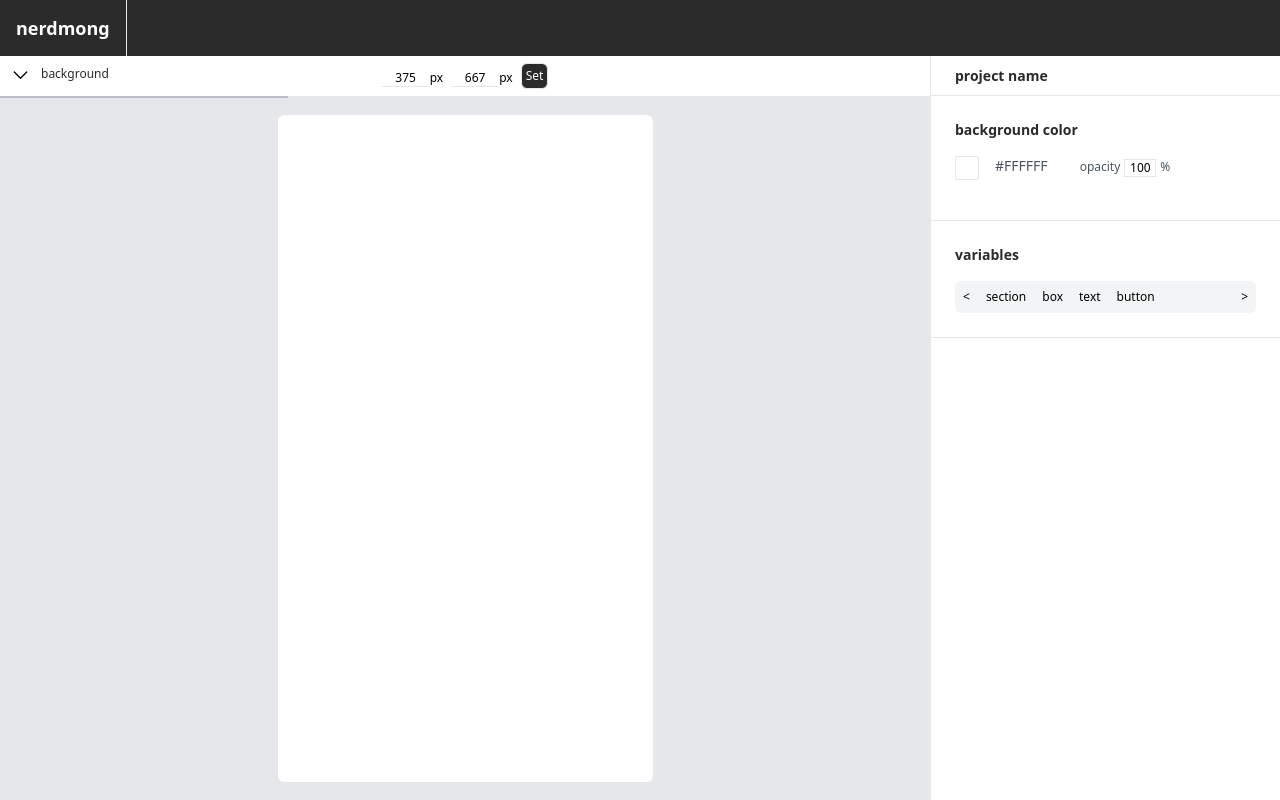
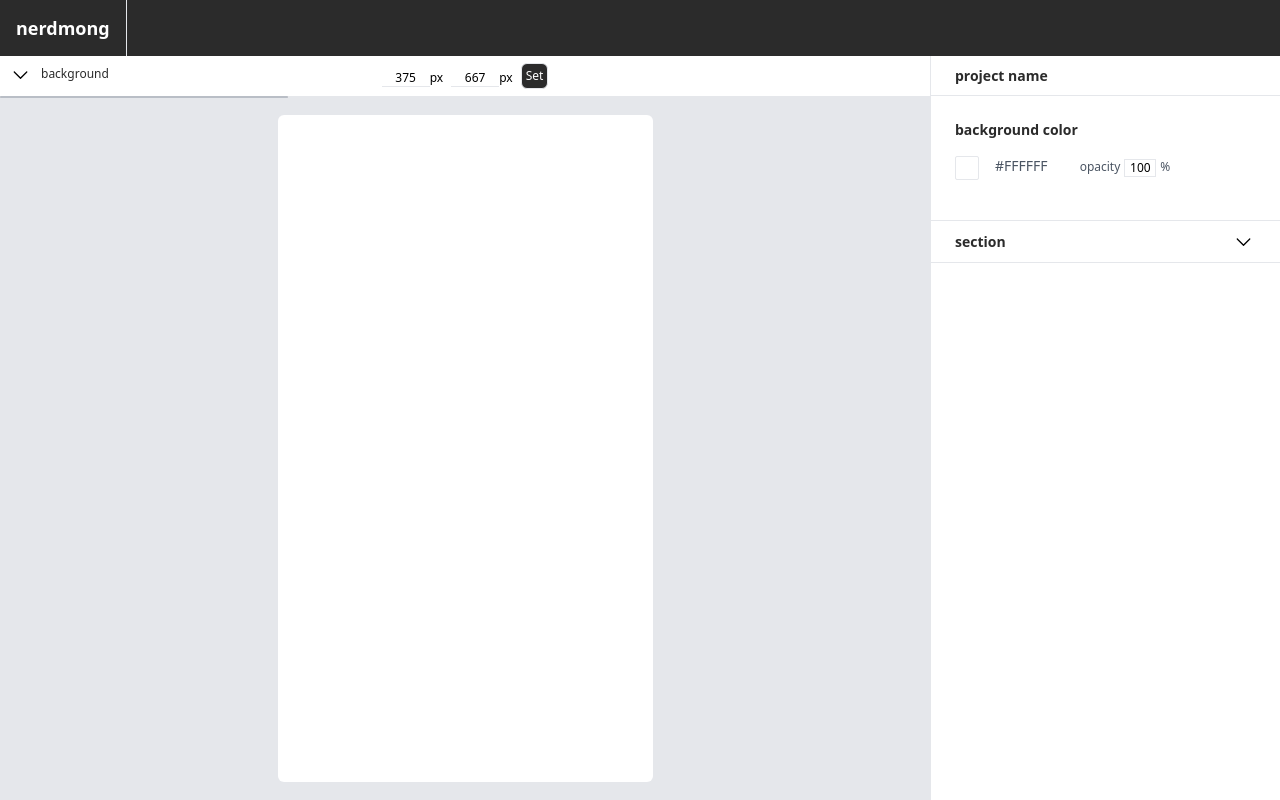
Before and after one commit to indeeeah/Editor, a Next.js app: page / in a window 1280 px wide. Built offline with nearby package versions, Linux system fonts and the light colour scheme.

Commit message:
섹션 variable에서 제외 및 섹션 추가시 화면에 바로 나타나게 작업

```diff
--- /dev/null
+++ b/src/containers/Home/Editor/Section.tsx
@@ -0,0 +1,142 @@
+'use client';
+
+import { useCallback, useEffect, useRef, useState } from 'react';
+
+import { uuidv7 } from 'uuidv7';
+
+import Color from '@/components/Edit/Color';
+import Direction from '@/components/Edit/Direction';
+import Size from '@/components/Edit/Size';
+import { ElementType } from '@/libs/elements';
+import {
+  DirectionType,
+  convertDirection,
+  convertGrid,
+  convertSize,
+} from '@/libs/style';
+import { useElements } from '@/providers/ElementProvider';
+import { Element } from '@/types/element';
+
+const defaultStyle = {
+  color: '#FFFFFF',
+  opacity: 1,
+  direction: 'horizontal',
+  width: '100%',
+  height: 50,
+  grid: 1,
+  paddingTop: 0,
+  paddingRight: 0,
+  paddingBottom: 0,
+  paddingLeft: 0,
+  marginTop: 0,
+  marginRight: 0,
+  marginBottom: 0,
+  marginLeft: 0,
+};
+
+export default function Section() {
+  const sectionRef = useRef<HTMLDivElement>(null);
+
+  const { newElement, setNewElement, elements, setElements } = useElements();
+
+  const [isOpen, setIsOpen] = useState(false);
+  const [section, setSection] = useState(defaultStyle);
+
+  const convertStyle = useCallback(() => {
+    return {
+      backgroundColor: section.color,
+      opacity: section.opacity,
+      width: convertSize(section.width),
+      height: convertSize(section.height),
+      paddingTop: convertSize(section.paddingTop),
+      paddingRight: convertSize(section.paddingRight),
+      paddingBottom: convertSize(section.paddingBottom),
+      paddingLeft: convertSize(section.paddingLeft),
+      marginTop: convertSize(section.marginTop),
+      marginRight: convertSize(section.marginRight),
+      marginBottom: convertSize(section.marginBottom),
+      marginLeft: convertSize(section.marginLeft),
+      ...convertGrid(section.grid),
+      ...convertDirection(section.direction as DirectionType),
+    };
+  }, [section]);
+
+  const addNewElement = () => {
+    setNewElement({
+      type: ElementType.Section,
+      id: uuidv7(),
+      text: `Section ${elements.length + 1}`,
+      style: convertStyle(),
+    });
+  };
+
+  useEffect(() => {
+    setNewElement(prev => {
+      if (!prev) return null;
+      return { ...prev, style: convertStyle() };
+    });
+  }, [setNewElement, convertStyle]);
+
+  const trashSection = () => {
+    setNewElement(null);
+    setIsOpen(false);
+  };
+
+  const addSection = () => {
+    setElements(prevElements => [...prevElements, newElement as Element]);
+    setSection(defaultStyle);
+    setNewElement(null);
+    setIsOpen(false);
+  };
+
+  return (
+    <div
+      className={`relative border-b border-gray-primary p-6 transition-all ${!isOpen && '!py-2'}`}
+    >
+      <div
+        className="flex cursor-pointer items-center justify-between gap-2"
+        ref={sectionRef}
+        onClick={() => {
+          setIsOpen(!isOpen);
+          addNewElement();
+        }}
+      >
+        <p className="text-sm font-bold text-blue">section</p>
+        <svg
+          width="25"
+          height="25"
+          viewBox="0 0 20 20"
+          fill="currentColor"
+          xmlns="http://www.w3.org/2000/svg"
+          className={`${isOpen ? 'rotate-180' : ''} ml-2 transition-all`}
+        >
+          <path d="M10 13.5C9.87 13.5 9.74 13.45 9.65 13.35L4.65 8.34999C4.45 8.14999 4.45 7.83999 4.65 7.63999C4.85 7.43999 5.16 7.43999 5.36 7.63999L10.01 12.29L14.66 7.63999C14.86 7.43999 15.17 7.43999 15.37 7.63999C15.57 7.83999 15.57 8.14999 15.37 8.34999L10.37 13.35C10.27 13.45 10.14 13.5 10.02 13.5H10Z" />
+        </svg>
+      </div>
+      <div className={`flex flex-col pt-4 ${isOpen ? '' : 'hidden'}`}>
+        <p className="text-sm font-bold text-blue">color</p>
+        <Color variableStyle={section} handleVariableStyle={setSection} />
+        <p className="text-sm font-bold text-blue">direction</p>
+        <Direction variableStyle={section} handleVariableStyle={setSection} />
+        <p className="text-sm font-bold text-blue">size</p>
+        <Size variableStyle={section} handleVariableStyle={setSection} />
+        <div className="grid grid-cols-2 gap-2">
+          <button
+            type="button"
+            className="mt-4 rounded-md bg-blue p-1 text-xs text-white"
+            onClick={trashSection}
+          >
+            Trash
+          </button>
+          <button
+            type="button"
+            className="mt-4 rounded-md bg-blue p-1 text-xs text-white"
+            onClick={addSection}
+          >
+            Add
+          </button>
+        </div>
+      </div>
+    </div>
+  );
+}
--- a/src/containers/Home/Editor/Variables/Controller.tsx
+++ b/src/containers/Home/Editor/Variables/Controller.tsx
@@ -1,10 +1,10 @@
 import { useRef } from 'react';
 
-import { ElementType } from '@/libs/elements';
+import { VariableType } from '@/libs/variables';
 
 type ControllerProps = {
-  selectedVariable: ElementType | null;
-  handleSelectedVariable: (variable: ElementType) => void;
+  selectedVariable: VariableType | null;
+  handleSelectedVariable: (variable: VariableType) => void;
 };
 
 export default function Controller({
@@ -40,22 +40,10 @@ export default function Controller({
           className="p-2 text-xs hover:bg-blue hover:text-white"
           style={{
             backgroundColor:
-              selectedVariable === ElementType.Section ? '#2B2B2B' : '',
-            color: selectedVariable === ElementType.Section ? '#fff' : '',
+              selectedVariable === VariableType.Box ? '#2B2B2B' : '',
+            color: selectedVariable === VariableType.Box ? '#fff' : '',
           }}
-          onClick={() => handleSelectedVariable(ElementType.Section)}
-        >
-          section
-        </button>
-        <button
-          type="button"
-          className="p-2 text-xs hover:bg-blue hover:text-white"
-          style={{
-            backgroundColor:
-              selectedVariable === ElementType.Box ? '#2B2B2B' : '',
-            color: selectedVariable === ElementType.Box ? '#fff' : '',
-          }}
-          onClick={() => handleSelectedVariable(ElementType.Box)}
+          onClick={() => handleSelectedVariable(VariableType.Box)}
         >
           box
         </button>
@@ -64,10 +52,10 @@ export default function Controller({
           className="p-2 text-xs hover:bg-blue hover:text-white"
           style={{
             backgroundColor:
-              selectedVariable === ElementType.Text ? '#2B2B2B' : '',
-            color: selectedVariable === ElementType.Text ? '#fff' : '',
+              selectedVariable === VariableType.Text ? '#2B2B2B' : '',
+            color: selectedVariable === VariableType.Text ? '#fff' : '',
           }}
-          onClick={() => handleSelectedVariable(ElementType.Text)}
+          onClick={() => handleSelectedVariable(VariableType.Text)}
         >
           text
         </button>
@@ -76,10 +64,10 @@ export default function Controller({
           className="p-2 text-xs hover:bg-blue hover:text-white"
           style={{
             backgroundColor:
-              selectedVariable === ElementType.Button ? '#2B2B2B' : '',
-            color: selectedVariable === ElementType.Button ? '#fff' : '',
+              selectedVariable === VariableType.Button ? '#2B2B2B' : '',
+            color: selectedVariable === VariableType.Button ? '#fff' : '',
           }}
-          onClick={() => handleSelectedVariable(ElementType.Button)}
+          onClick={() => handleSelectedVariable(VariableType.Button)}
         >
           button
         </button>
--- a/src/containers/Home/Editor/Variables/SectionVariable.tsx
+++ /dev/null
@@ -1,76 +0,0 @@
-import { useState } from 'react';
-
-import { uuidv7 } from 'uuidv7';
-
-import Color from '@/components/Edit/Color';
-import Direction from '@/components/Edit/Direction';
-import Size from '@/components/Edit/Size';
-import { ElementType } from '@/libs/elements';
-import { DirectionType, convertDirection, convertSize } from '@/libs/style';
-import { useElements } from '@/providers/ElementProvider';
-
-export default function SectionVariable() {
-  const { elements, setElements } = useElements();
-
-  const [section, setSection] = useState({
-    color: '#FFFFFF',
-    opacity: 1,
-    direction: 'horizontal',
-    width: '100%',
-    height: 50,
-    paddingTop: 0,
-    paddingRight: 0,
-    paddingBottom: 0,
-    paddingLeft: 0,
-    marginTop: 0,
-    marginRight: 0,
-    marginBottom: 0,
-    marginLeft: 0,
-  });
-
-  const addSection = () => {
-    const style = {
-      backgroundColor: section.color,
-      opacity: section.opacity,
-      width: convertSize(section.width),
-      height: convertSize(section.height),
-      paddingTop: convertSize(section.paddingTop),
-      paddingRight: convertSize(section.paddingRight),
-      paddingBottom: convertSize(section.paddingBottom),
-      paddingLeft: convertSize(section.paddingLeft),
-      marginTop: convertSize(section.marginTop),
-      marginRight: convertSize(section.marginRight),
-      marginBottom: convertSize(section.marginBottom),
-      marginLeft: convertSize(section.marginLeft),
-      ...convertDirection(section.direction as DirectionType),
-    };
-
-    setElements([
-      ...elements,
-      {
-        type: ElementType.Section,
-        id: uuidv7(),
-        text: `Section ${elements.length + 1}`,
-        style,
-      },
-    ]);
-  };
-
-  return (
-    <div className="flex flex-col">
-      <p className="text-sm font-bold text-blue">color</p>
-      <Color variableStyle={section} handleVariableStyle={setSection} />
-      <p className="text-sm font-bold text-blue">direction</p>
-      <Direction variableStyle={section} handleVariableStyle={setSection} />
-      <p className="text-sm font-bold text-blue">size</p>
-      <Size variableStyle={section} handleVariableStyle={setSection} />
-      <button
-        type="button"
-        className="mt-4 rounded-md bg-blue p-1 text-xs text-white"
-        onClick={addSection}
-      >
-        Add
-      </button>
-    </div>
-  );
-}
--- a/src/containers/Home/Editor/Variables/index.tsx
+++ b/src/containers/Home/Editor/Variables/index.tsx
@@ -2,17 +2,14 @@
 
 import { ComponentType, useState } from 'react';
 
-import { ElementType } from '@/libs/elements';
+import { VariableType } from '@/libs/variables';
 
 import Controller from './Controller';
-import SectionVariable from './SectionVariable';
 
-const variableComponent: Record<ElementType, ComponentType<any>> = {
-  [ElementType.Section]: SectionVariable,
-};
+const variableComponent: Record<VariableType, ComponentType<any>> = {};
 
 export default function Variables() {
-  const [selectedVariable, setSelectedVariable] = useState<ElementType | null>(
+  const [selectedVariable, setSelectedVariable] = useState<VariableType | null>(
     null,
   );
 
--- a/src/containers/Home/Editor/index.tsx
+++ b/src/containers/Home/Editor/index.tsx
@@ -1,4 +1,7 @@
+import { useElements } from '@/providers/ElementProvider';
+
 import BackgroundColor from './BackgroundColor';
+import Section from './Section';
 import Title from './Title';
 import Variables from './Variables';
 
@@ -14,6 +17,8 @@ export default function Editor({
   background,
   handleBackgroundChange,
 }: EditorProps) {
+  const { elements } = useElements();
+
   return (
     <div className="flex h-full w-[350px] flex-col border-l border-gray-primary">
       <Title />
@@ -21,7 +26,8 @@ export default function Editor({
         background={background}
         handleBackgroundChange={handleBackgroundChange}
       />
-      <Variables />
+      <Section />
+      {elements.length > 0 && <Variables />}
     </div>
   );
 }
--- a/src/libs/style.ts
+++ b/src/libs/style.ts
@@ -8,6 +8,12 @@ export function convertSize(size: number | string) {
   return size;
 }
 
+export function convertGrid(grid: number) {
+  if (!grid) return {};
+
+  return { gridTemplateColumns: `repeat(${grid}, 1fr)` };
+}
+
 export function convertDirection(direction: DirectionType) {
   if (direction === 'horizontal')
     return { display: 'flex', flexDirection: 'row' };
--- /dev/null
+++ b/src/libs/variables.ts
@@ -0,0 +1,6 @@
+export enum VariableType {
+  Box = 'Box',
+  Button = 'Button',
+  Section = 'Section',
+  Text = 'Text',
+}
```
Also changed, not shown: src/components/Edit/Direction.tsx (+39 -3 lines), src/components/Viewer.tsx (+11 -1 lines), src/providers/ElementProvider.tsx (+14 -2 lines).
